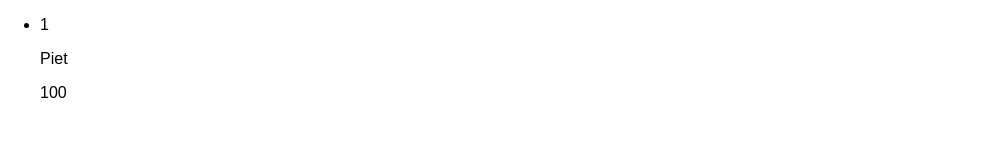
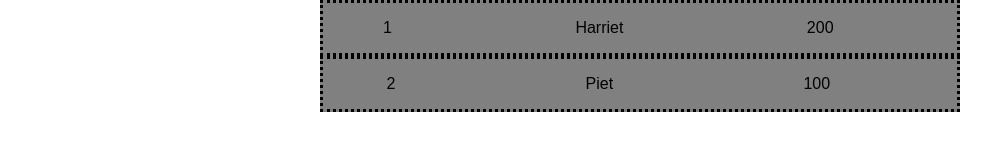
Before and after one commit to AngularMines/highscores, a plain HTML site: page index.html in a window 1280 px wide. Shown: the whole page, without its empty margins (0-999 px from the left). Drawn offline with nearby package versions, Linux system fonts and the light colour scheme; some packages are replaced by stand-ins of ours.

Commit message:
Sort by score, add index

```diff
--- a/css/application.css
+++ b/css/application.css
@@ -1,3 +1,27 @@
 html {
   min-height: 100%;
 }
+
+body {
+  display: flex;
+  justify-content: center;
+}
+
+.hiscore {
+  display: flex;
+  flex-direction: column;
+  max-width: 50%;
+  min-width: 50%;
+  background-color: grey;
+}
+
+.player {
+  display: flex;
+  flex-direction: row;
+  justify-content: space-around;
+  border-style: dotted;
+}
+
+p {
+  margin-right: 10%;
+}
--- a/index.html
+++ b/index.html
@@ -20,15 +20,20 @@
 <body >
 
   <div class='hiscore' ng-controller='HiScoreCtrl'>
-    <div>
+    <div class='player' ng-repeat="score in scores | orderBy:'-score'">
+      <p>{{$index+1}}</p>
+      <p>{{score.name}}</p>
+      <p>{{score.score}}</p>
+    </div>
+<!--     <div>
       <ul>
-        <li ng-repeat="score in scores">
+        <li ng-repeat="score in scores | orderBy:'rank'">
           <p>{{score.rank}}</p>
           <p>{{score.name}}</p>
           <p>{{score.score}}</p>
          </li>
       </ul>
-    </div>
+    </div> -->
   </div>
 
 
--- a/js/controllers.js
+++ b/js/controllers.js
@@ -8,6 +8,6 @@ angular.module('hiScoreApp', [])
       });
     }
 
-    $scope.scores = [{rank:1, name: "Piet", score: 100}]
+    $scope.scores = [{name: "Harriet", score: 200},{name: "Piet", score: 100}]
     // loadHiScores();
   }])
```
